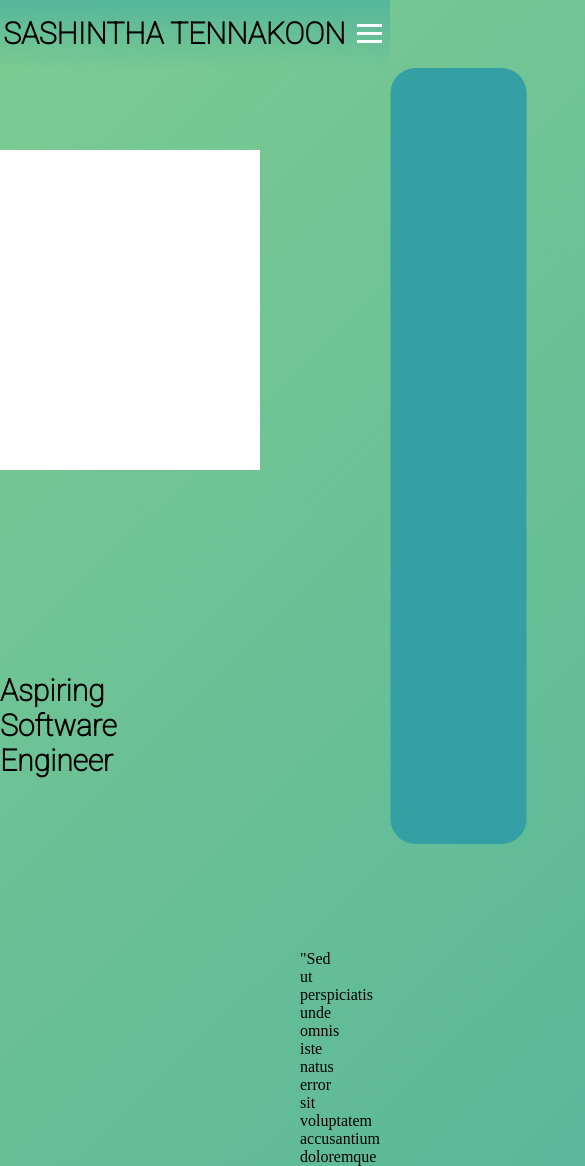
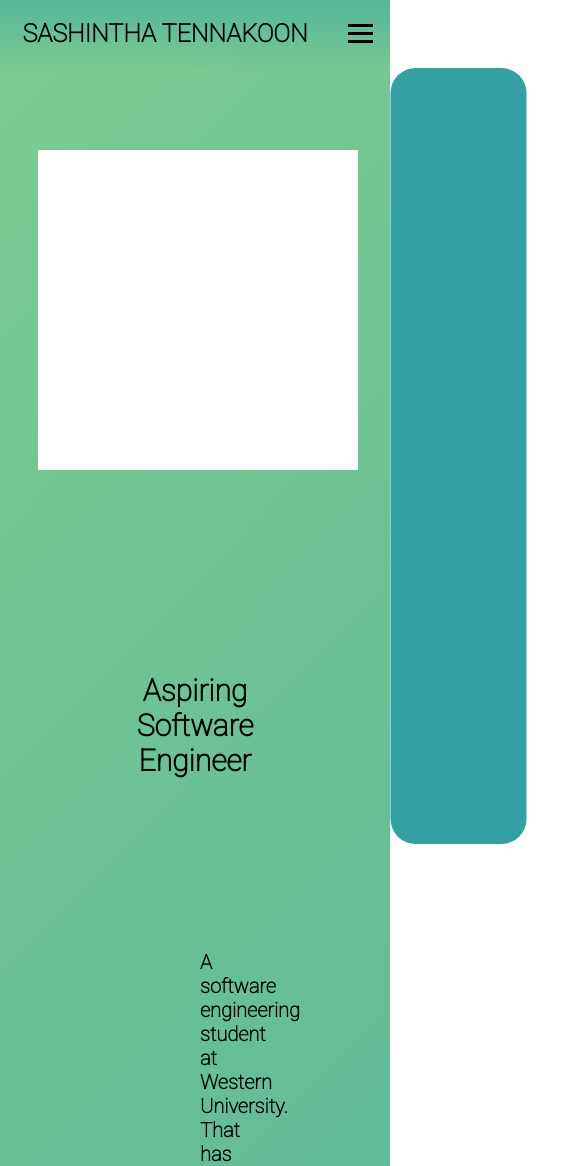
Before and after one commit to sashintha/sashintha.github.io, a plain HTML site: page index.html in a window 390 px wide. Shown: the top 1166 px of the page, 585 px wide, since content can reach past the window. Drawn offline with Linux system fonts and the light colour scheme.

Commit message:
responsive test

```diff
--- a/index.html
+++ b/index.html
@@ -3,12 +3,13 @@
 
     <head>
         <meta charset="UTF-8">
-        <meta name="viewport" content="width-device-width, intial-scale=1.0">
-        <meta http-equiv="X-UA-Compatible" content="ie=edge">
-        <link rel="preconnect" href="https://fonts.gstatic.com">
+        <meta name="viewport" content="width=device-width, initial-scale=1">
+        <!-- <meta http-equiv="X-UA-Compatible" content="ie=edge"> -->
+        <!-- <link rel="preconnect" href="https://fonts.gstatic.com"> -->
         <link href="https://fonts.googleapis.com/css2?family=Roboto:wght@100&display=swap" rel="stylesheet">
         <link rel="stylesheet" href="style.css">
         <title>Sashintha Tennakoon</title>
+        <link rel="icon" type="image/png" href="/Assets/favicon.png" />
 
     </head>
 
@@ -16,7 +17,7 @@
         <!-- main nav bar -->
         <nav>
             <div class="logo" >
-                <h4 style="font-size: 30px;">
+                <h4>
                     <p id="type"></p>
                     <script type="text/javascript">
                         var i = 0;
@@ -51,10 +52,10 @@
         <!-- home section -->
         <div id="home">
             <div class="row">
-                <div class="column about-image">
+                <div class="column home-image">
                     <img src="./Assets/placeholder.png" alt="image" style ="height: 320px; width:320px;">
                 </div>
-                <div class="column about-text">
+                <div class="column home-text">
                     Aspiring Software Engineer
                 </div>
             </div>
@@ -62,25 +63,19 @@
 
         <!-- about section -->
         <div id="about">
-            "Sed ut perspiciatis unde omnis iste natus error sit voluptatem accusantium doloremque laudantium, totam rem aperiam,
-            eaque ipsa quae ab illo inventore veritatis et quasi architecto beatae vitae dicta sunt explicabo. Nemo enim ipsam
-            voluptatem quia voluptas sit aspernatur aut odit aut fugit, sed quia consequuntur magni dolores eos qui ratione
-            voluptatem sequi nesciunt. Neque porro quisquam est, qui dolorem ipsum quia dolor sit amet, consectetur, adipisci velit,
-            sed quia non numquam eius modi tempora incidunt ut labore et dolore magnam aliquam quaerat voluptatem. Ut enim ad minima
-            veniam, quis nostrum exercitationem ullam corporis suscipit laboriosam, nisi ut aliquid ex ea commodi consequatur? Quis
-            autem vel eum iure reprehenderit qui in ea voluptate velit esse quam nihil molestiae consequatur, vel illum qui dolorem
-            eum fugiat quo voluptas nulla pariatur?"
+            A software engineering student at Western University. That has extensive experience working with Java and C#. Interested
+            in learning more about UX Design and front-end development.
         </div>
 
         <!-- projects section -->
-        <div id="projects" style = "min-height: 250px; color:white; text-align: center;">
+        <div id="projects">
             <div class="container">
                 <ul>
                     <li>
                         <div class="title">
                             HEADER
                         </div>
-                        <img src="./Assets/placeholder.png" alt="image" style="height: 200px; width:400px">
+                        <img src="./Assets/placeholder.png" alt="image">
                         <div class="projText">
                             temp text
                         </div>
@@ -89,7 +84,7 @@
                         <div class="title">
                             HEADER
                         </div>
-                        <img src="./Assets/placeholder.png" alt="image" style="height: 200px; width:400px">
+                        <img src="./Assets/placeholder.png" alt="image">
                         <div class="projText">
                             temp text
                         </div>
@@ -98,7 +93,7 @@
                         <div class="title">
                             HEADER
                         </div>
-                        <img src="./Assets/placeholder.png" alt="image" style="height: 200px; width:400px">
+                        <img src="./Assets/placeholder.png" alt="image">
                         <div class="projText">
                             temp text
                         </div>
@@ -141,7 +136,7 @@
             contact
         </div>
 
-        <script src="app.js"></script>
+        <!-- <script src="app.js"></script> -->
     </body>
 
 </html>
--- a/style.css
+++ b/style.css
@@ -58,6 +58,17 @@ nav{
     background: linear-gradient(to bottom ,rgba(85,182,154,1), rgba(0,0,0,0));
 }
 
+nav h4{
+    margin: 10px;
+    font-size: 30px;
+}
+
+@media only screen and (max-width:910px){
+    nav h4{
+        font-size: 25px;
+    }
+}
+
 .logo{
     color:black;
     text-transform: uppercase;
@@ -95,7 +106,7 @@ nav{
     width:25px;
     height:3px;
     margin: 5px;
-    background-color: white;
+    background-color: black;
     transition: all 0.3s ease;
 }
 
@@ -105,7 +116,7 @@ nav{
     }
 }
 
-@media only screen and (max-width:768px){
+@media only screen and (max-width:800px){
 
     body{
         overflow-x: hidden;
@@ -129,6 +140,19 @@ nav{
     }
     .burger{
         display:block;
+    }
+
+    .home-image{
+        margin-left: 25%;
+    }
+
+    .home-text{
+        margin-left: 25%;
+    }
+
+    #about{
+        margin-left: 0px;
+        margin-right: 0px;
     }
 }
 
@@ -164,37 +188,46 @@ nav{
     padding-bottom: 50px;
 }
 
-
-/* ABOUT SECTION STYLING */
-#about{
-    padding-left: 300px;
-    padding-right: 300px;
-    height: 200px;
-    color: black;
-    text-align: center;
-}
-
-.about-image{
+.home-image{
     padding-left: 100px;
     padding-right: 100px;
     display: flex;
     justify-content: center;
 }
 
-.about-text{
-    /* padding-left: 100px; */
+.home-text{
+    /* padding-left:100px;
+    padding-right: 200px; */
+    display: flex;
     align-items: center;
-    padding-right: 200px;
-    display: flex;
+    text-align: center;
     font-size: 30px;
     font-family: 'Roboto', sans-serif;
     font-weight: bold;
 }
 
+/* ABOUT SECTION STYLING */
+
+#about{
+    margin-left: 500px;
+    margin-right: 500px;
+    padding-bottom: 50px;
+    /* height: 200px;
+    width:500px; */
+    color: black;
+    text-align: center;
+    font-family: 'Roboto', sans-serif;
+    font-size: 20px;
+    font-weight: bold;
+}
+
+
 /* PROJECT SECTION STYLING */
 
 #projects{
-
+    min-height: 250px;
+    color:white;
+    text-align: center;
 }
 
 .projText{
@@ -203,6 +236,7 @@ nav{
     font-size: 20px;
     /* font-weight: bold; */
 }
+
 
 .container{
     width:95%;
@@ -248,11 +282,40 @@ nav{
     color: black;
 }
 
-@media screen and (max-width: 1200px){
+.container ul li img{
+    height: 200px;
+    width:400px
+}
+
+@media screen and (max-width:1530px){
+    .container ul li img{
+        height: 200px;
+        width:350px
+    }
+
+    #about{
+        margin-left: 300px;
+        margin-right: 300px;
+    }
+}
+
+@media screen and (max-width:1260px){
+    #about{
+        margin-left: 200px;
+        margin-right: 200px;
+    }
+}
+
+@media screen and (max-width: 1400px){
     .container ul li{
         width:40%;
         margin-left:40px;
     }
+    .container ul li img{
+        height: 200px;
+        width:400px
+    }
+}
 }
 
 /* CONTACT SECTION STYLING */
```
Also changed, not shown: Assets/favicon.png (added).
